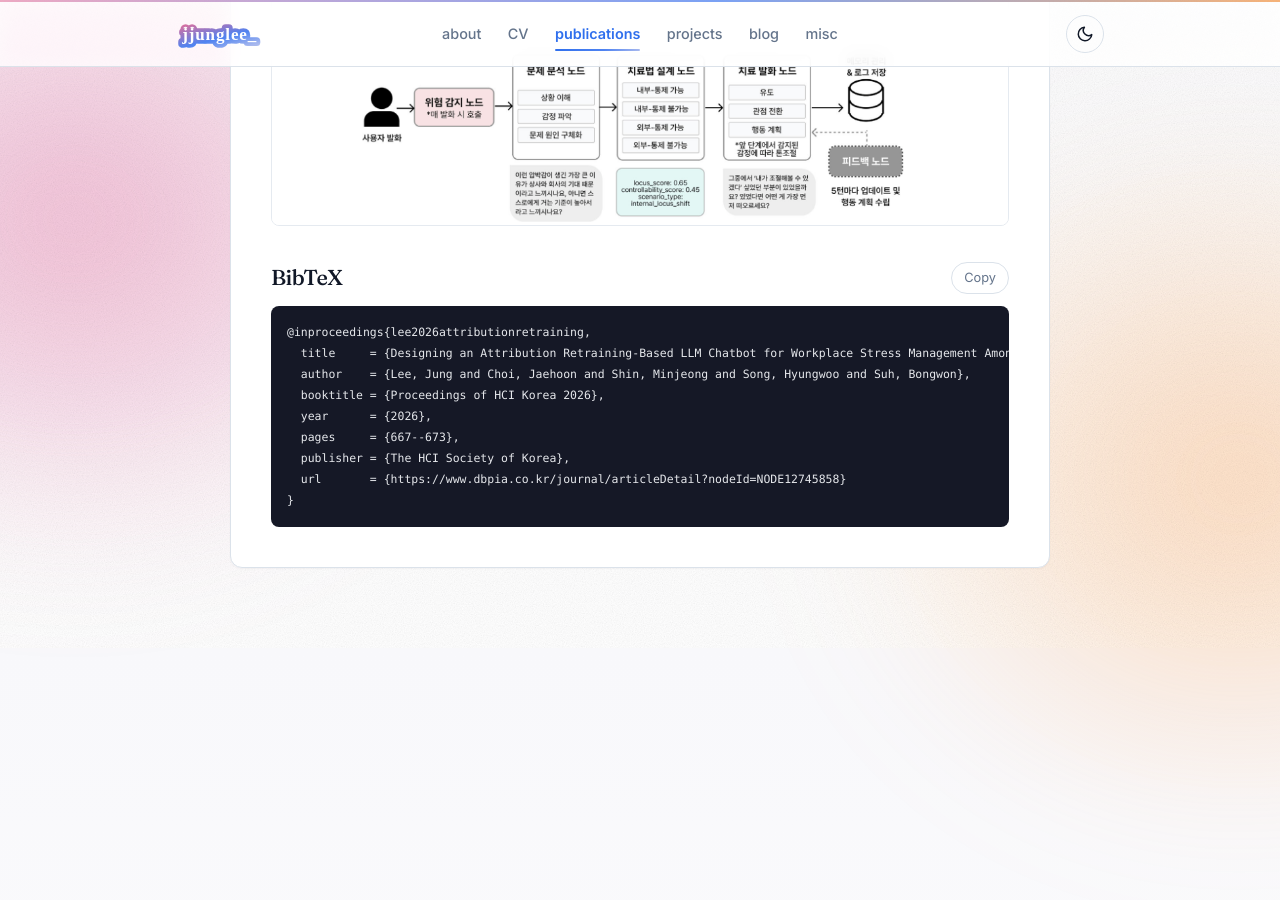
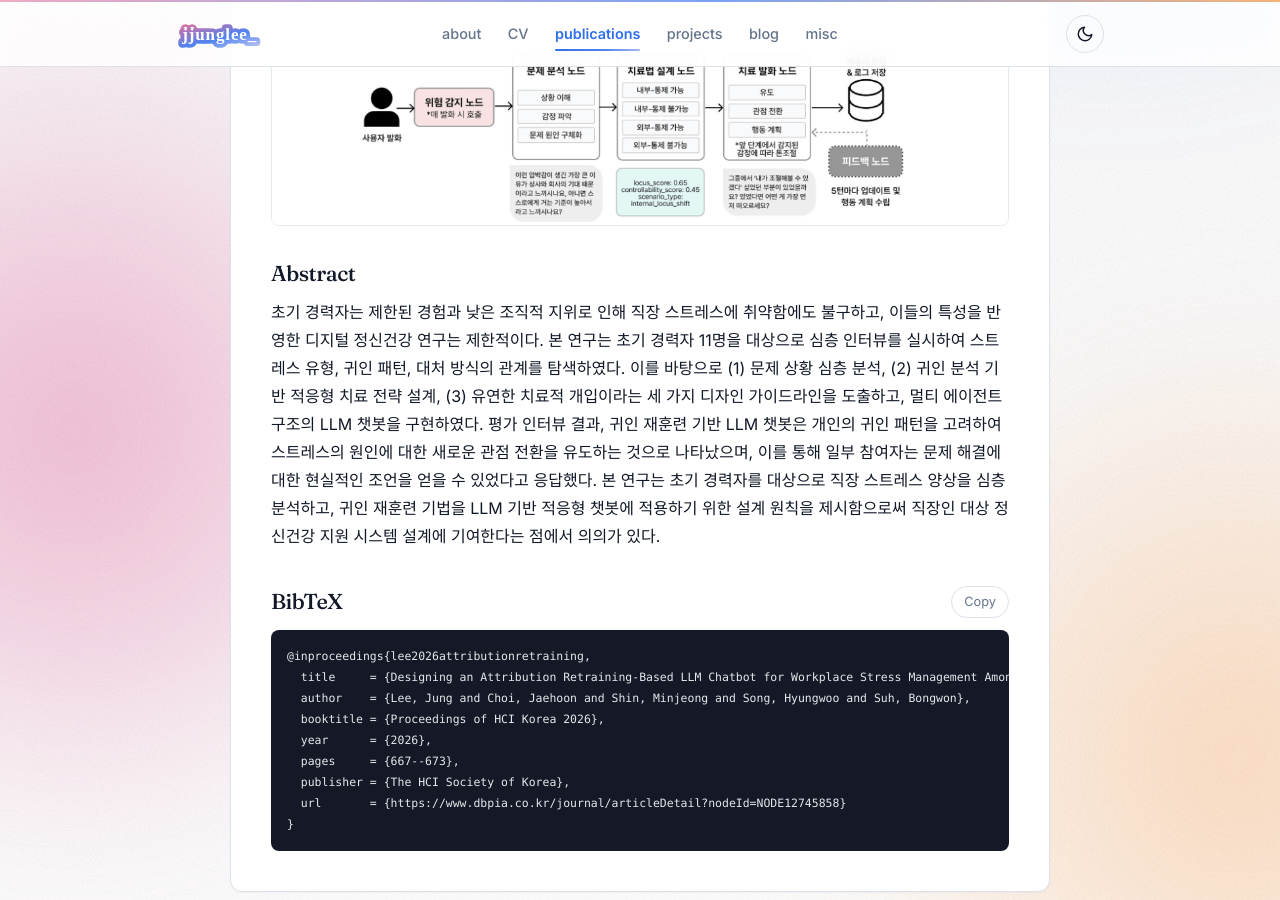
Before and after one commit to leejungp2/leejungp2.github.io, a Jekyll site: the page built from _pages/publications/hcik-attribution.md, in a window 1280 px wide and 900 px high, scrolled down 600 px. Built offline with Jekyll 4.4.1, drawn with Linux system fonts in a browser that asks for light colours; before the commit the page ends 1435 px from its top, so only the background shows below that.

Commit message:
Fill HCI Korea abstract from paper

```diff
--- a/_data/publications.yml
+++ b/_data/publications.yml
@@ -220,8 +220,18 @@
   links:
     - label: Paper
       url: https://www.dbpia.co.kr/journal/articleDetail?nodeId=NODE12745858
-  # TODO(Jung): paste the original abstract.
-  abstract: ""
+  abstract: >-
+    초기 경력자는 제한된 경험과 낮은 조직적 지위로 인해 직장 스트레스에 취약함에도 불구하고,
+    이들의 특성을 반영한 디지털 정신건강 연구는 제한적이다.
+    본 연구는 초기 경력자 11명을 대상으로 심층 인터뷰를 실시하여 스트레스 유형, 귀인 패턴, 대처 방식의 관계를 탐색하였다.
+    이를 바탕으로 (1) 문제 상황 심층 분석, (2) 귀인 분석 기반 적응형 치료 전략 설계, (3) 유연한 치료적 개입이라는
+    세 가지 디자인 가이드라인을 도출하고, 멀티 에이전트 구조의 LLM 챗봇을 구현하였다.
+    평가 인터뷰 결과, 귀인 재훈련 기반 LLM 챗봇은 개인의 귀인 패턴을 고려하여
+    스트레스의 원인에 대한 새로운 관점 전환을 유도하는 것으로 나타났으며,
+    이를 통해 일부 참여자는 문제 해결에 대한 현실적인 조언을 얻을 수 있었다고 응답했다.
+    본 연구는 초기 경력자를 대상으로 직장 스트레스 양상을 심층 분석하고,
+    귀인 재훈련 기법을 LLM 기반 적응형 챗봇에 적용하기 위한 설계 원칙을 제시함으로써
+    직장인 대상 정신건강 지원 시스템 설계에 기여한다는 점에서 의의가 있다.
   bibtex: |-
     @inproceedings{lee2026attributionretraining,
       title     = {Designing an Attribution Retraining-Based LLM Chatbot for Workplace Stress Management Among Early-Career Employees},
```
